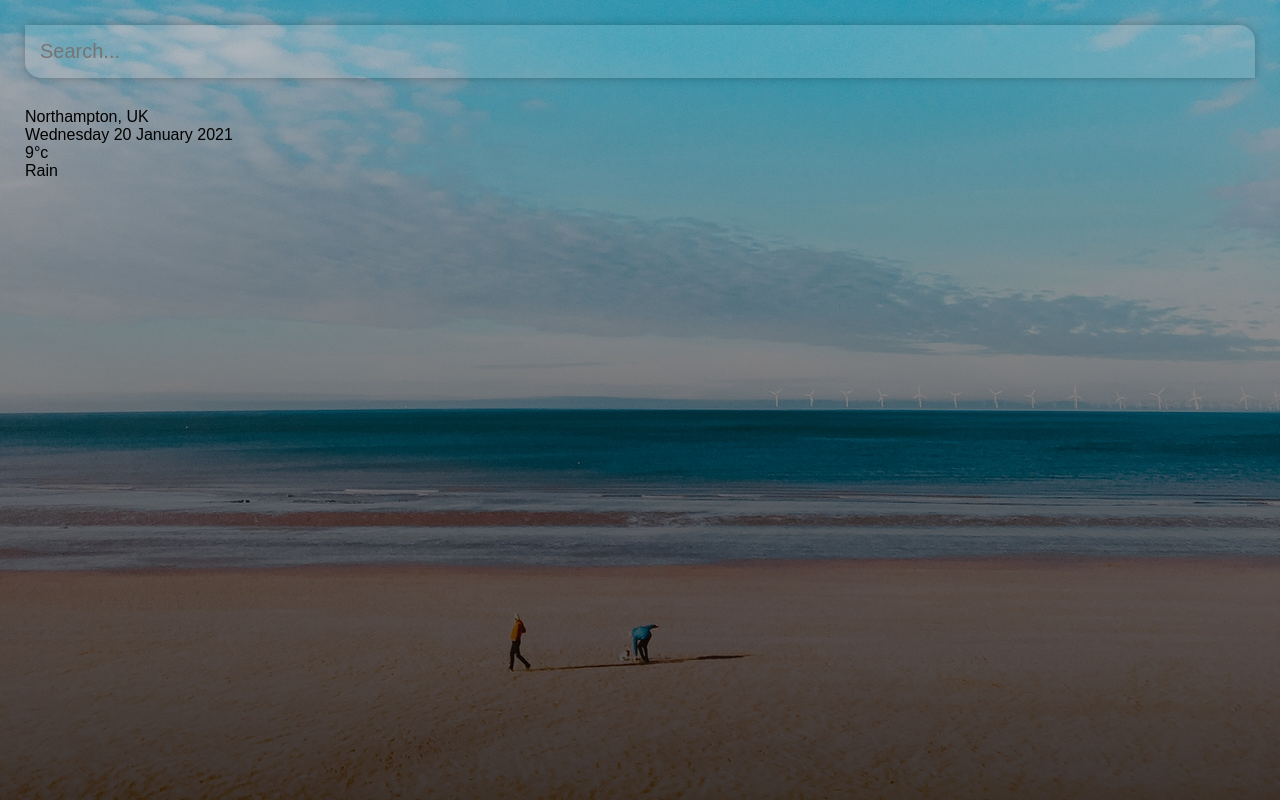
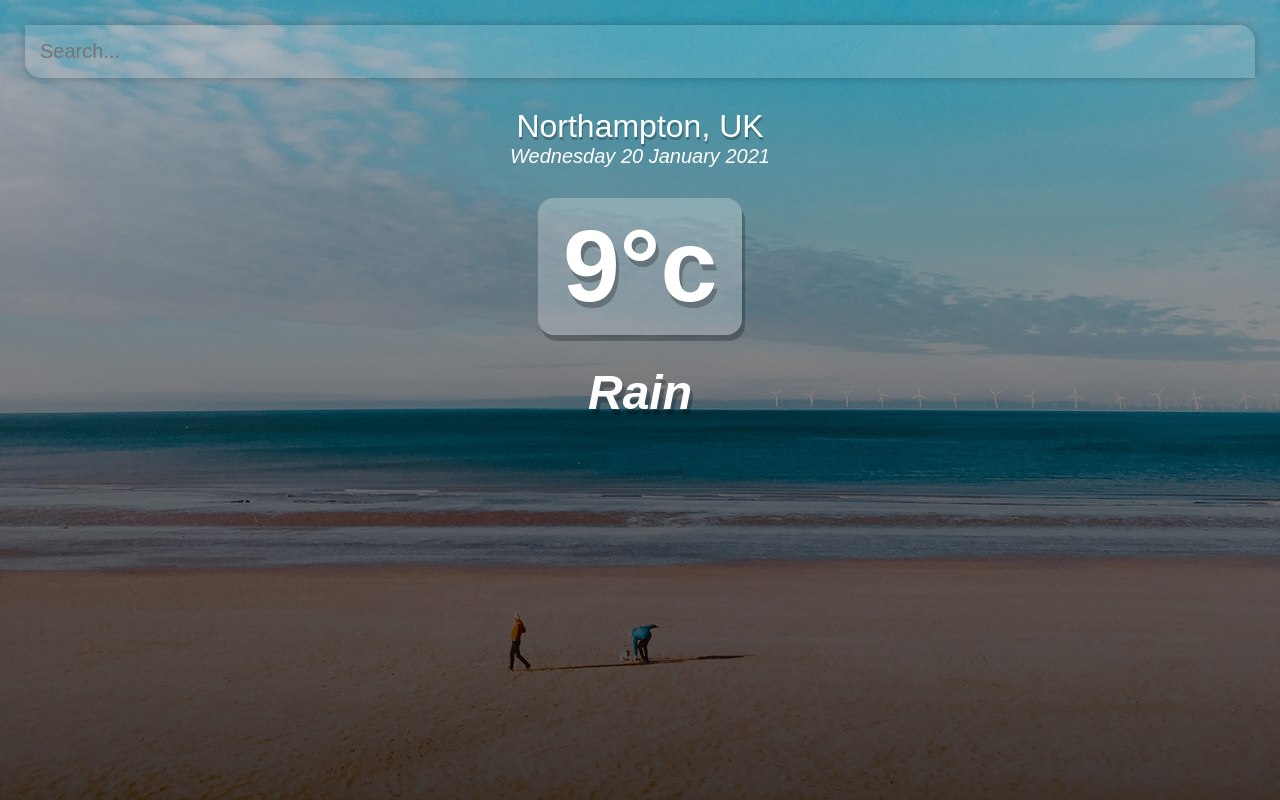
Before and after one commit to jpardike/vue-weather, a Vue app: page / in a window 1280 px wide. Built offline with nearby package versions, Linux system fonts and the light colour scheme.

Commit message:
Adds styling to the weather information

```diff
--- a/src/App.vue
+++ b/src/App.vue
@@ -83,4 +83,47 @@
     background-color: rgba(255, 255, 255, 0.75);
     border-radius: 16px 0px 16px 0px;
   }
+
+  .location-box .location {
+    color: #FFF;
+    font-size: 32px;
+    font-weight: 500;
+    text-align: center;
+    text-shadow: 1px 3px rgba(0, 0, 0, 0.25);
+  }
+
+  .location-box .date {
+    color: #FFF;
+    font-size: 20px;
+    font-weight: 300;
+    font-style: italic;
+    text-align: center;
+  }
+
+  .weather-box {
+    text-align: center;
+  }
+
+  .weather-box .temp {
+    display: inline-block;
+    padding: 10px 25px;
+    color: #FFF;
+    font-size: 102px;
+    font-weight: 900;
+
+    text-shadow: 3px 6px rgba(0, 0, 0, 0.25);
+    background-color: rgba(255, 255, 255, 0.25);
+    border-radius: 16px;
+    margin: 30px 0px;
+
+    box-shadow: 3px 6px rgba(0, 0, 0, 0.25);
+  }
+
+  .weather-box .weather {
+    color: #FFF;
+    font-size: 48px;
+    font-weight: 700;
+    font-style: italic;
+    text-shadow: 3px 6px rgba(0, 0, 0, 0.25);
+  }
 </style>
```
